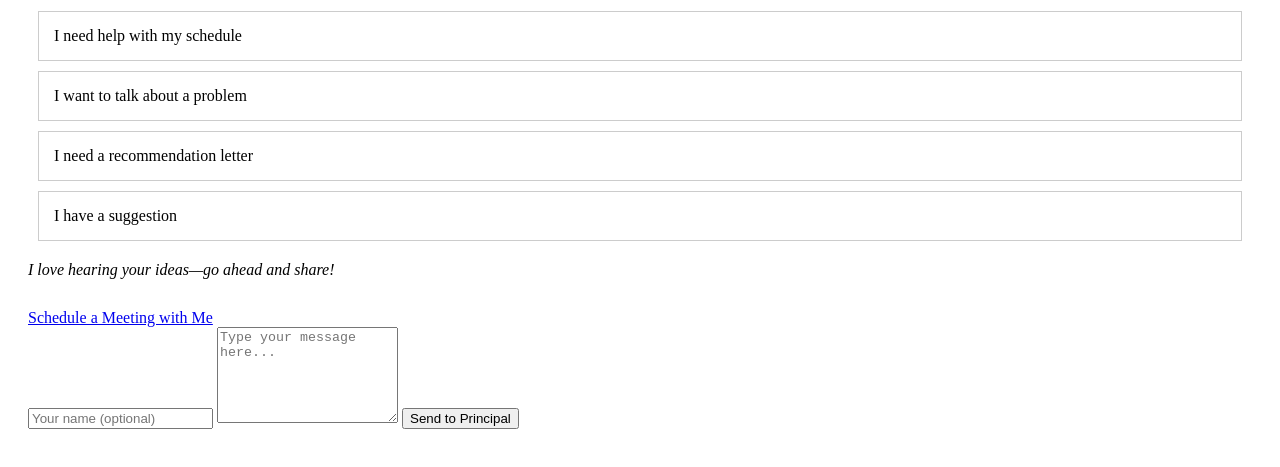
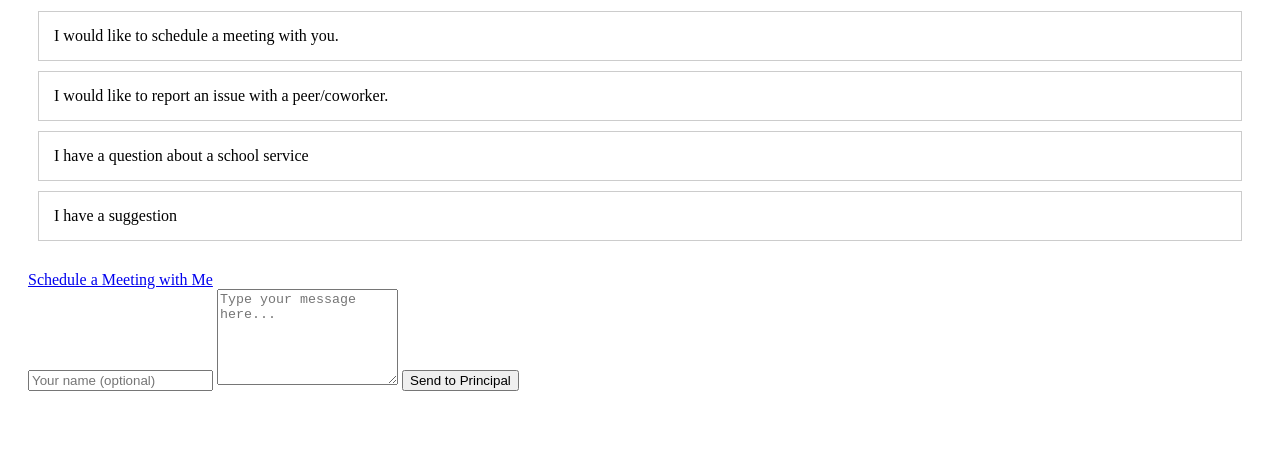
Before and after one commit to J4Y-4/TroyBot, a plain HTML site: page index.html in a window 1280 px wide. Both pictures are taken after a click on the element "I have a suggestion". Shown: the part 261-728 px from the top of the page. Drawn offline with Linux system fonts and the light colour scheme.

Commit message:
Update index.html

```diff
--- a/index.html
+++ b/index.html
@@ -15,9 +15,9 @@
   <h1>Welcome! I am TroyBot. How can I help you today?</h1>
   <img id="avatar" src="DSC_0893.jpeg" alt="Principal Smith">
 
-  <div class="option" onclick="respond('schedule')">I need help with my schedule</div>
-  <div class="option" onclick="respond('problem')">I want to talk about a problem</div>
-  <div class="option" onclick="respond('recommendation')">I need a recommendation letter</div>
+  <div class="option" onclick="respond('schedule')">I would like to schedule a meeting with you.</div>
+  <div class="option" onclick="respond('reportissue')">I would like to report an issue with a peer/coworker.</div>
+  <div class="option" onclick="respond('event')">I have a question about a school service </div>
   <div class="option" onclick="respond('suggestion')">I have a suggestion</div>
 
   <div id="response"></div>
@@ -29,7 +29,10 @@
   <script>
     function respond(option) {
       const responses = {
-        schedule: "No problem! Let's look at your classes and see how I can help.",
+        schedule:
+          <p>No problem! Let's see when I'm available:</p>
+        <iframe src="https://calendar.google.com/calendar/embed?src=jaydalihaven%40gmail.com&ctz=Asia%2FBangkok" style="border: 0" width="800" height="600" frameborder="0" scrolling="no"></iframe>
+",
         problem: "I'm here to listen. Want to book a time to chat privately?",
         recommendation: "Happy to help! Fill out the form and give me a little info about what it's for.",
         suggestion: "I love hearing your ideas—go ahead and share!"
```
